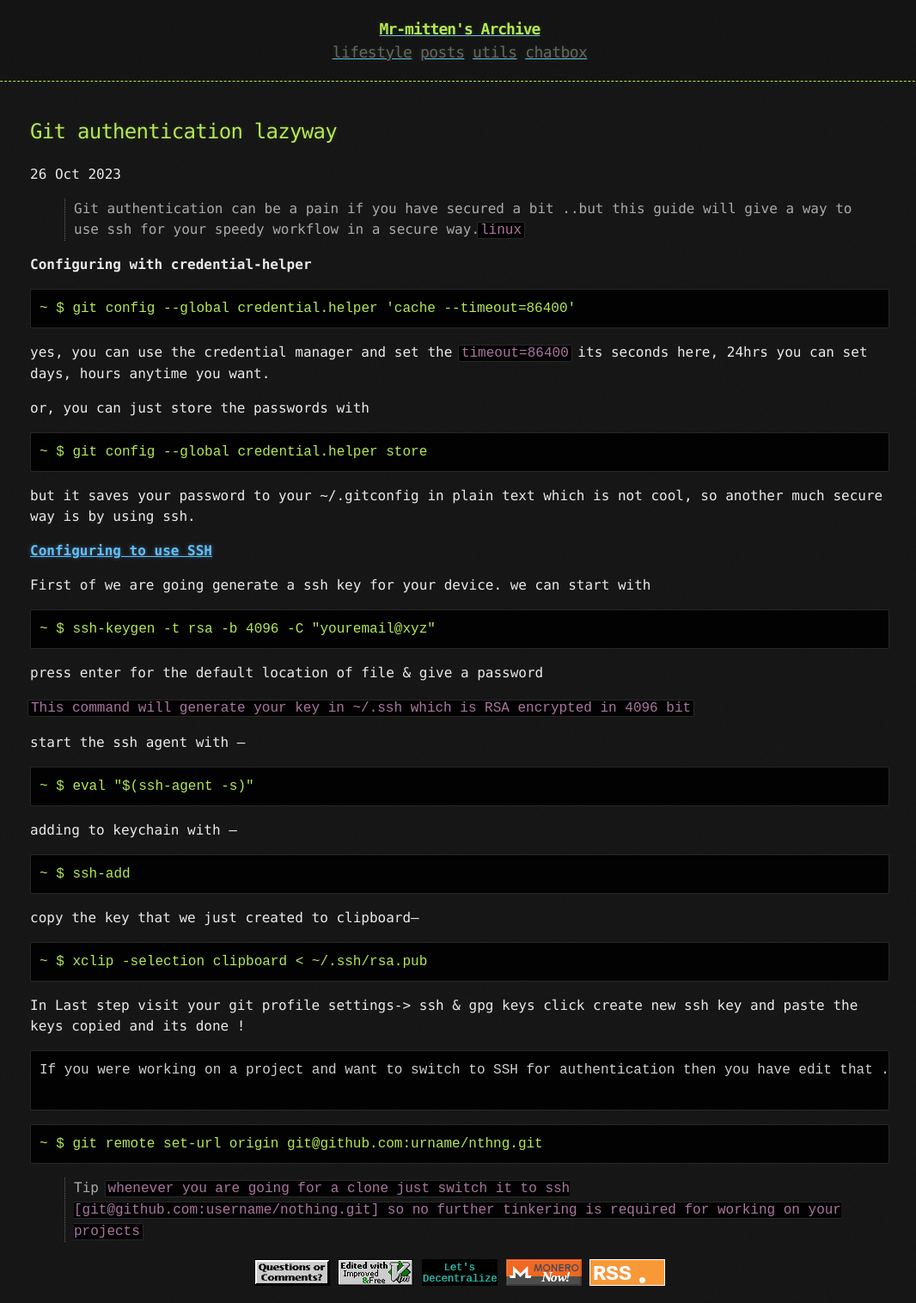
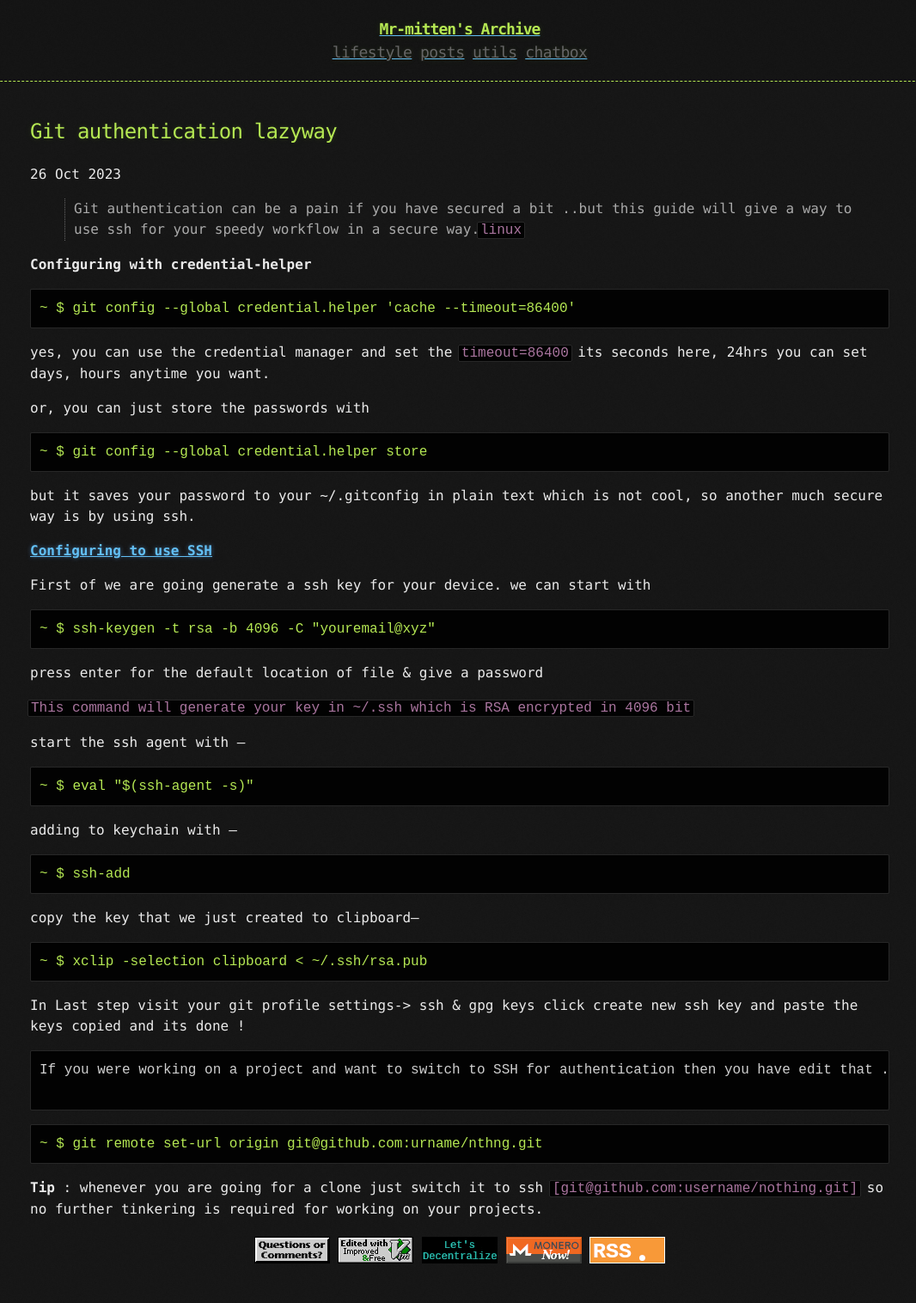
Before and after one commit to zoulx32/mr-mittens.oldweb, a Jekyll site: the page built from _posts/2023-10-26-Git authentication lazyway.md, in a window 1280 px wide. Shown: the whole page at 86% size, without its empty margins (105-1171 px from the left). Built offline with Jekyll 4.4.1, drawn with Linux system fonts in a browser that asks for light colours; after the commit the page ends 1490 px from its top, so only the background shows below that.

````diff
--- a/_posts/2023-10-26-Git authentication lazyway.md
+++ b/_posts/2023-10-26-Git authentication lazyway.md
@@ -63,4 +63,4 @@ If you were working on a project and want to switch to SSH for authentication th
 ~ $ git remote set-url origin git@github.com:urname/nthng.git
 ```
 
->Tip `whenever you are going for a clone just switch it to ssh [git@github.com:username/nothing.git] so no further tinkering is required for working on your projects`
+**Tip** : whenever you are going for a clone just switch it to ssh `[git@github.com:username/nothing.git]` so no further tinkering is required for working on your projects.
````
